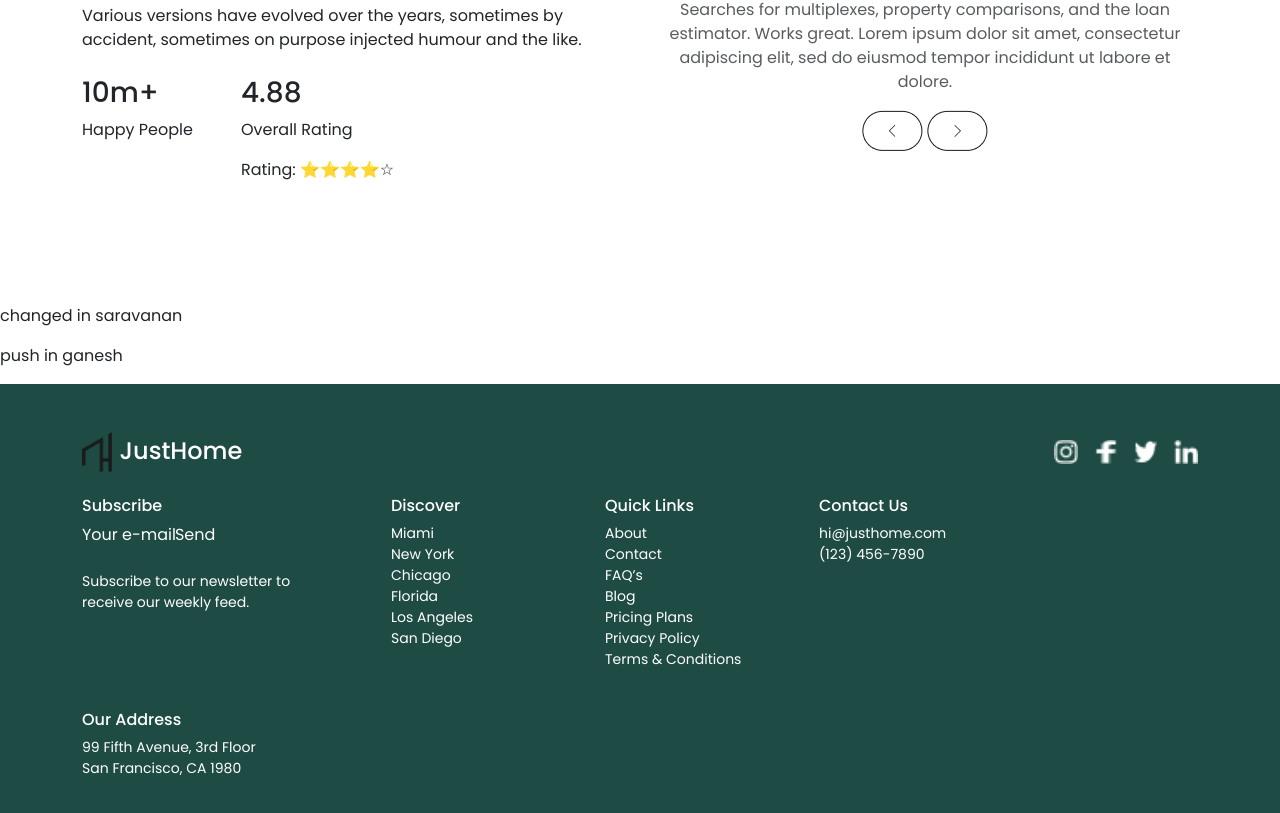
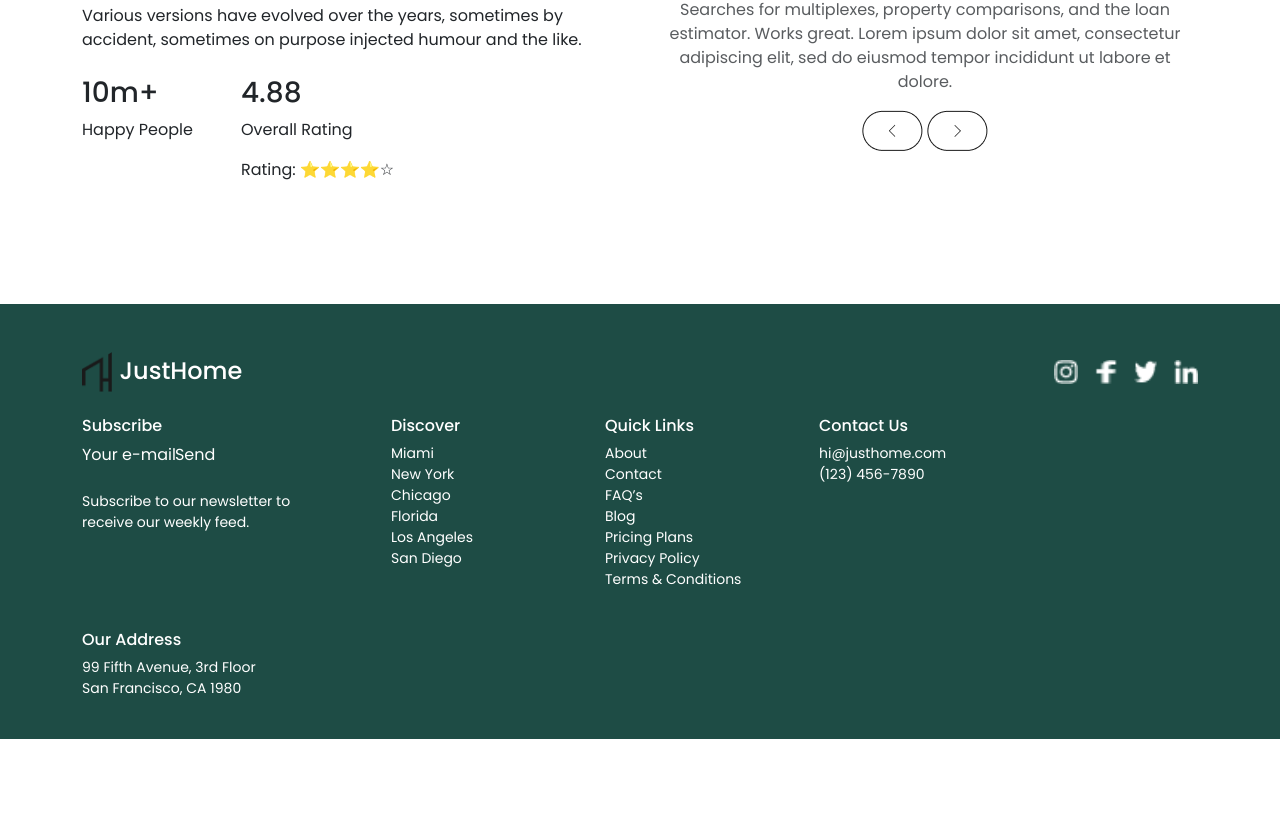
Before and after one commit to saravananvimal0608/Real-Estate-Website, a React (Create React App) app: page / in a window 1280 px wide. Shown: the part 3533-4346 px from the top of the page. After the commit the page ends 4272 px from the top, so only its background shows below. Built offline with nearby package versions, Linux system fonts and the light colour scheme.

Commit message:
removed dummy datas

```diff
--- a/src/pages/home.js
+++ b/src/pages/home.js
@@ -14,10 +14,8 @@ const Home = () => {
       <WorkWithUs />
       <FeaturedProperties />
       <Swipper />
-      <FindPerfectHome/>
-      <Review/>
-      <p>changed in saravanan</p>
-      <p>push in ganesh</p>
+      <FindPerfectHome />
+      <Review />
     </div>
   );
 };
```
